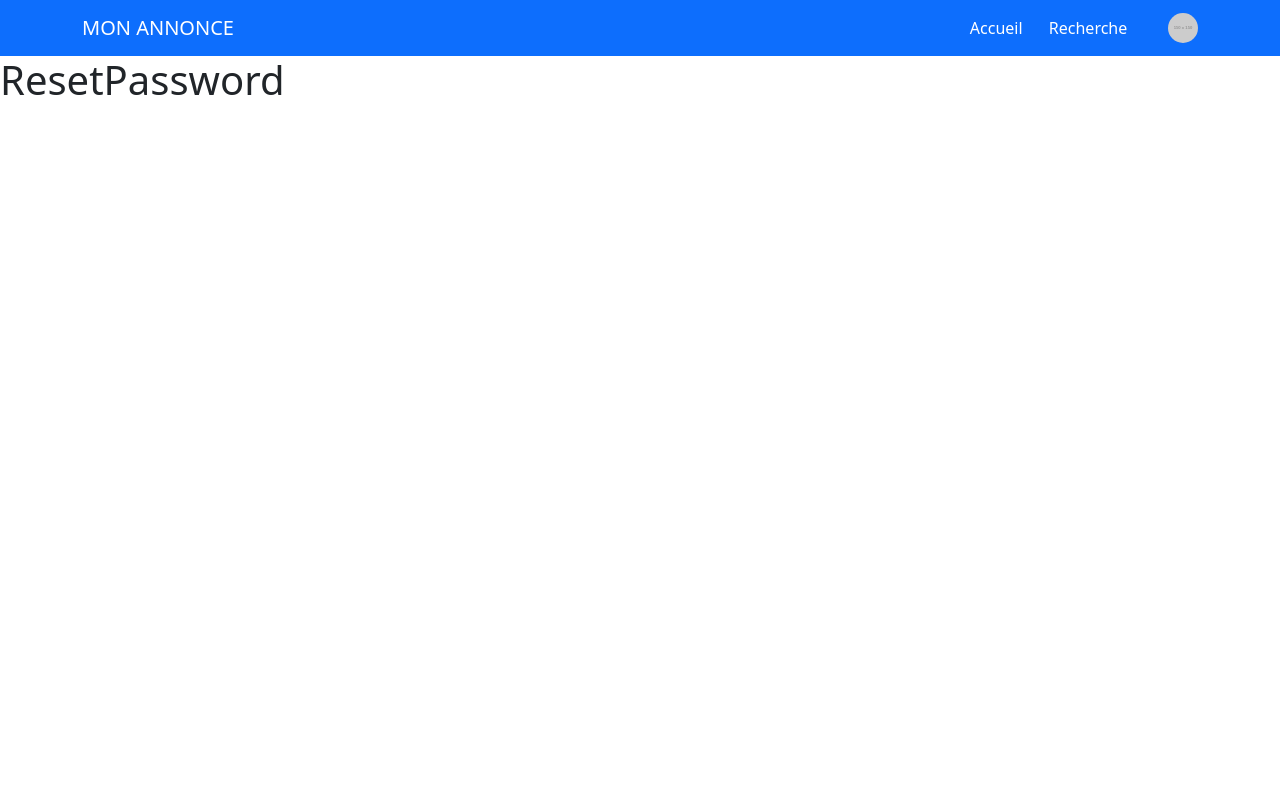
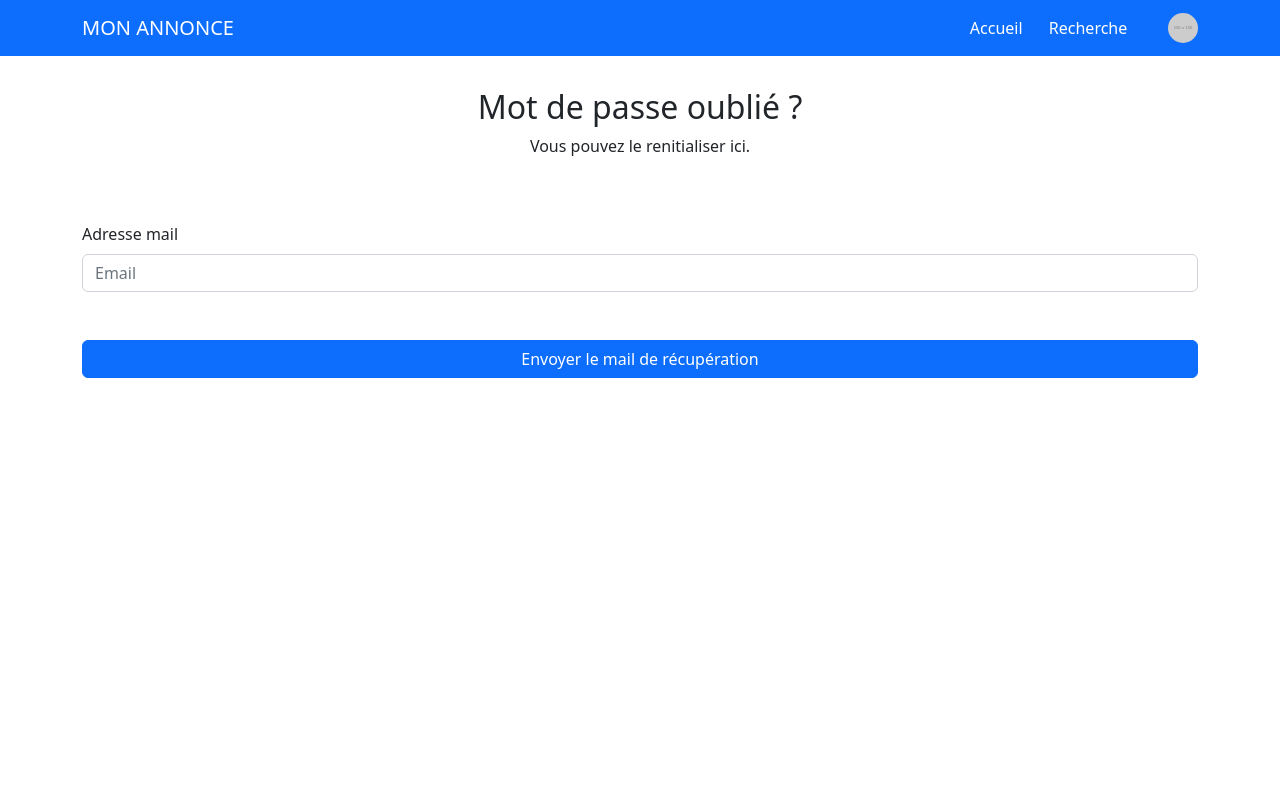
Before and after one commit to Axel-cmd/Mon-Annonce, a React (Create React App) app: page /resetPassword in a window 1280 px wide. Shown: the top 800 px of the page. Built offline with nearby package versions, Linux system fonts and the light colour scheme.

Commit message:
mot de passe oublié

```diff
--- a/src/pages/Login.jsx
+++ b/src/pages/Login.jsx
@@ -3,6 +3,7 @@ import { Form, Button, Container, Row } from "react-bootstrap";
 import { useNavigate } from "react-router-dom";
 import FormInput from "../components/FormInput";
 import { useAuth } from "../contexts/auth.context";
+import NavItem from "../components/NavItem";
 
 
 const Login = () => {
@@ -59,7 +60,7 @@ const Login = () => {
                         <p className="mt-2 text-danger">Adresse mail ou mot de passe invalide</p>
                     )}
 
-                    <a href="" className="mt-3" >Mot de passe oublié</a>
+                    <NavItem url={"/ResetPassword"} className="mt-3" label="Mot de passe oublié" />
                     <Button style={{width: "100%"}} className="mt-5" type="submit">Connexion</Button>
                     <Button style={{width: "100%"}} className="mt-2" onClick={() => navigate('/register')} >Inscription</Button>
                 </Form>
--- a/src/pages/ResetPassword.jsx
+++ b/src/pages/ResetPassword.jsx
@@ -1,8 +1,31 @@
 
+import React, { useState } from "react";
+import { Form, Button, Container, Row } from "react-bootstrap";
+import { useNavigate } from "react-router-dom";
+import FormInput from "../components/FormInput";
 
 const ResetPassword = () => {
 
-    return <h1>ResetPassword</h1>
+    return(
+        <>
+            <Container className="mt-5 pt-3">
+                <Row className="mt-3 text-center">
+                <h2 class="text-center">Mot de passe oublié ?</h2>
+                  <p>Vous pouvez le renitialiser ici.</p>
+                </Row>
+
+                <Row className="mt-5 ">
+                    <Form>
+
+                        <FormInput label="Adresse mail" type="email" placeholder="Email" error="Entrez une adresse mail valide" />
+
+                        <Button style={{width: "100%"}} className="mt-5" type="submit">Envoyer le mail de récupération</Button>
+                    </Form>
+                </Row>
+
+            </Container>
+        </>
+    )
 }
 
 export default ResetPassword;
```
